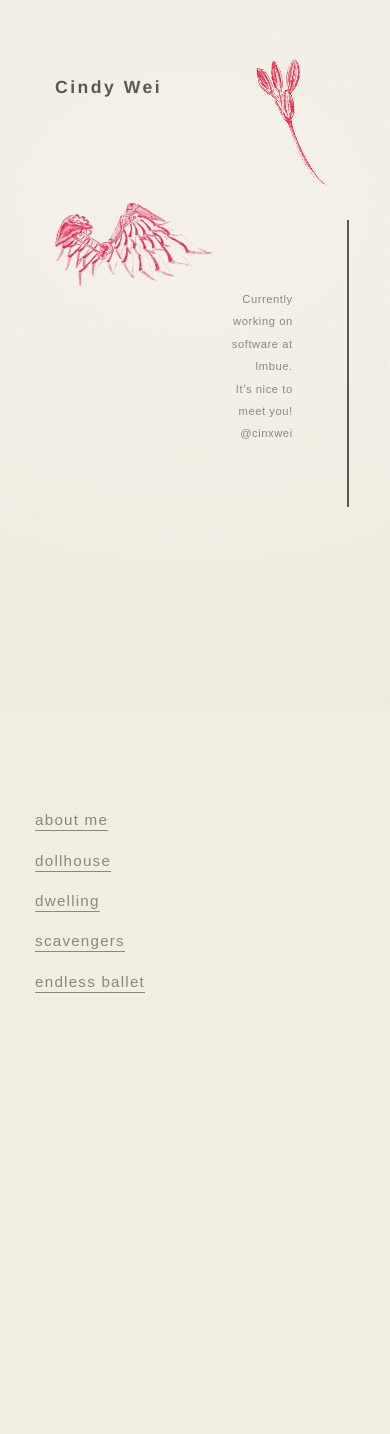
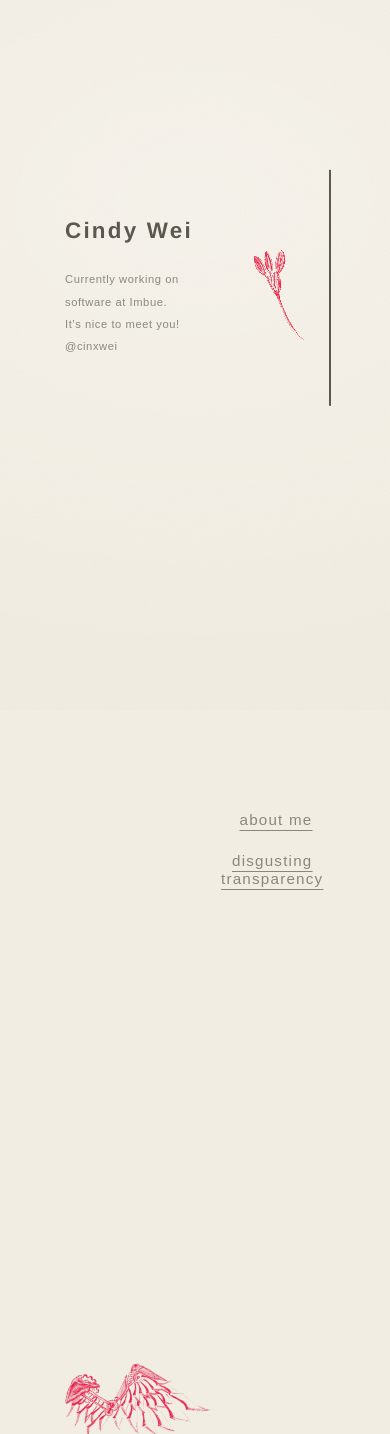
Before and after one commit to cinxwei/cinxweipublish, a React (Vite) app: page / in a window 390 px wide. Shown: the part 134-1568 px from the top of the page. Built offline with nearby package versions, Linux system fonts and the light colour scheme.

Commit message:
final form?

```diff
--- a/src/App.jsx
+++ b/src/App.jsx
@@ -27,6 +27,9 @@ export default function App() {
   const [introAnim, setIntroAnim] = useState(() =>
     window.location.hash === "#index" ? "done" : "idle"
   ); // idle → playing → settling → done
+  // bumped each time the intro is re-armed, so the flower remounts fresh
+  // (back to its first frame) and can play from the top again
+  const [replayKey, setReplayKey] = useState(0);
 
   useEffect(() => {
     document.documentElement.dataset.theme = theme;
@@ -121,24 +124,35 @@ export default function App() {
     };
   }, [introAnim, entry]);
 
+  // Once the animation has finished, scrolling all the way back up to the
+  // landing re-arms it: the next downward scroll plays it again from the top.
+  // (We only re-arm after the visitor has actually scrolled down first, so
+  // the moment the animation ends doesn't instantly trap the page at the top.)
+  useEffect(() => {
+    if (introAnim !== "done" || entry) return;
+    let wentDown = false;
+    const onScroll = () => {
+      if (window.scrollY > window.innerHeight * 0.5) {
+        wentDown = true;
+      } else if (window.scrollY === 0 && wentDown) {
+        wentDown = false;
+        setReplayKey((k) => k + 1);
+        setIntroAnim("idle");
+      }
+    };
+    window.addEventListener("scroll", onScroll, { passive: true });
+    return () => window.removeEventListener("scroll", onScroll);
+  }, [introAnim, entry]);
+
   return (
     <>
       {entry ? (
         <EntryPage entry={entry} />
       ) : (
         <main>
-          {/* four quadrants: name / animation on top, wing / greeting below */}
+          {/* name + greeting stacked on the left, flower centered on the right */}
           <section className="intro">
             <h1 className="intro-name">Cindy Wei</h1>
-            <IntroAnimation
-              playing={introAnim === "playing"}
-              onDone={() => setIntroAnim("settling")}
-            />
-            <img
-              className="intro-wing"
-              src={`${import.meta.env.BASE_URL}wing.png`}
-              alt=""
-            />
             <p className="intro-subtext">
               Currently working on software at Imbue.
               <br />
@@ -146,9 +160,14 @@ export default function App() {
               <br />
               @cinxwei
             </p>
+            <IntroAnimation
+              key={replayKey}
+              playing={introAnim === "playing"}
+              onDone={() => setIntroAnim("settling")}
+            />
           </section>
 
-          {/* below the fold: everything else, as a plain list of links */}
+          {/* below the fold: the links on the right, the wing low on the left */}
           <section className="index" id="index">
             <ul className="entry-list">
               {entries.map((e) => (
@@ -160,6 +179,11 @@ export default function App() {
                 </li>
               ))}
             </ul>
+            <img
+              className="intro-wing"
+              src={`${import.meta.env.BASE_URL}wing.png`}
+              alt=""
+            />
           </section>
         </main>
       )}
--- a/src/data/entries.js
+++ b/src/data/entries.js
@@ -14,70 +14,15 @@ const entries = [
   {
     id: "about-me",
     title: "about me",
-    description:
-      "Hi, I'm Cindy. Currently working on software at Imbue. It's nice to meet you!",
+    description: `I'm interested in game theory, machine learning, and math.
+
+Reach out if you'd like to talk or get to know https://mitcap.vc/`,
     date: "",
   },
   {
-    id: "dollhouse",
-    title: "dollhouse",
-    description: `a pond like a celadon bowl.
-pinching and pulling the surface,
-the whole thing follows like a petshop goldfish bag,
-filled with duckweed pearls and fallen osmanthus petals.
-every step clatters like azulejo tiles, kaolin clay, headed
-toward the Alps, where the peaks are dusted with
-powdered sugar like madeleines arranged atop
-a sea rippling with silver embroidery
-spun from silkworms in a shoebox.`,
-    date: "",
-  },
-  {
-    id: "dwelling",
-    title: "dwelling",
-    description: `something’s spilled the horizon—
-even God’s chalice could not hold this.
-slumped on the storm drain, crumpled against the curb,
-rain rushes over and encases her like rice-paper.
-//
-the kite vendor helped us carry her.
-i sit nearby and offer light slices cut
-out of the rich orange glow from the window.
-//
-a coastside meadow where we taste salt and pollen on the breeze, earth baking.
-she wades through peonies, then runs with joy pouring open like a broken yolk
-until she steps atop poppies, dahlias and off the horizon.`,
-    date: "",
-  },
-  {
-    id: "scavengers",
-    title: "scavengers",
-    description: `from the skyscraper skeleton, we perch on one of its ribs.
-every fate we fall a dull knife edge, we stick out our tongues to taste the tar sky.
-occasionally someone I used to know slots into the miniature crosswalk below,
-and a stone tumbles into my stomach like a pachinko machine.
-
-i wish we could be heaved up the constructed esophagus,
-yellow tape and blue tarp, then spit out a yawning helipad.
-but, we are scaling the bones of window ledges and fire escapes.
-climbing rung by rung, iron beams kneading into our soles,
-craving running with pavement below our feet.`,
-    date: "",
-  },
-  {
-    id: "endless-ballet",
-    title: "endless ballet",
-    description: `I’m frozen glass bundled with ribbon.
-I’m taut strung
-over a violin bridge,
-iron bow-tipped.
-
-I draw myself over and over
-against the squint of steel strings.
-The shanks of my shoes pound, my needlework sings.
-
-The audience door cracks open,
-a light-blade barely slithers through and I bow.`,
+    id: "disgusting-transparency",
+    title: "disgusting transparency",
+    description: ``,
     date: "",
   },
 ];
--- a/src/index.css
+++ b/src/index.css
@@ -7,6 +7,13 @@
 
   /* the caption layer — same face as everything else */
   --mono: Arial, Helvetica, sans-serif;
+
+  /* the central content band shared by the intro and the index, so both
+     halves line up and stay centred at any width. Everything is expressed
+     in fluid, clamped units so it scales down cleanly to phones. */
+  --band-left: clamp(9rem, 26vw, 17rem); /* name / greeting / wing column */
+  --band-right: clamp(6.5rem, 20vw, 15rem); /* flower / links column */
+  --band-gap: clamp(0.75rem, 2vw, 2rem);
 
   /* dark (night) — charcoal paper, cool and neutral */
   --bg: #17181a;
@@ -86,25 +93,30 @@ body::after {
 /* landing screen                                                      */
 /* ------------------------------------------------------------------ */
 
-/* the opening view: four quadrants over the one shared page background —
-   name / animation on top, wing / greeting below; the index sits under it */
+/* the opening view: the name + greeting and the flower sit side by side in
+   a centred band (1fr spacers on either side keep it centred at any width);
+   the index sits under it, sharing the same band columns so the two halves
+   line up. */
 .intro {
   position: relative;
   width: 100%;
-  height: 100vh;
+  min-height: 100vh;
   display: grid;
-  grid-template-columns: 1fr 1fr;
-  grid-template-rows: 1fr 1fr;
-  place-items: center;
+  grid-template-columns: 1fr var(--band-left) var(--band-right) 1fr;
+  grid-template-rows: auto auto;
+  column-gap: var(--band-gap);
+  align-content: center;
   padding: 2rem;
 }
 
 .intro-name {
-  grid-area: 1 / 1;
+  grid-column: 2;
+  grid-row: 1;
   justify-self: start;
-  margin-left: 21vw;
+  align-self: end;
+  white-space: nowrap;
   font-family: "Helvetica Neue", Helvetica, Arial, sans-serif;
-  font-size: 2.5rem;
+  font-size: clamp(1.4rem, 4vw, 2.5rem);
   font-weight: 700;
   letter-spacing: 0.05em;
   /* softer than the shared ink — dark grey, not black */
@@ -116,46 +128,31 @@ body::after {
 }
 
 .intro-anim {
-  grid-area: 1 / 2;
+  /* fills the right band column and sits vertically centred beside the name */
+  grid-column: 3;
+  grid-row: 1 / 3;
+  align-self: center;
   position: relative;
-  /* nudged left of quadrant center, and a touch down */
-  margin-right: 28vw;
-  margin-top: 6vh;
-  width: min(13rem, 30vmin);
+  width: 100%;
   /* matches the artwork (749×856) so nothing jumps when it loads */
   aspect-ratio: 749 / 856;
 }
 
-/* the wing drawing, below the name — a touch left of the name's edge,
-   pulled up toward the name rather than floating mid-quadrant */
-.intro-wing {
-  grid-area: 2 / 1;
-  justify-self: start;
-  align-self: start;
-  margin-top: -10vh;
-  margin-left: 19vw;
-  width: min(40vw, 30rem);
-  height: auto;
-  max-height: 42vh;
-  object-fit: contain;
-  transform: rotate(15deg);
-  pointer-events: none;
-}
-
-/* decorative line down the right margin — same grey as the name, hung off
-   the greeting so it stays with the flower/subtext column at any window
-   size; anchored to the page (it scrolls away with the intro) */
-.intro-subtext::after {
+/* decorative line, hugging the flower's right edge — same grey as the name,
+   vertically centred on the flower; the offset is a fraction of the flower so
+   it tracks its right edge as the band scales */
+.intro-anim::after {
   content: "";
   position: absolute;
-  right: -1.5cm;
-  top: -8vh; /* reaches up to about the flower stem's foot */
-  height: 34vh; /* ...and down to the intro's bottom quarter */
+  right: -6%;
+  top: 50%;
+  transform: translateY(-50%);
+  height: 28vh;
   width: 2px;
   background: #5c5850;
 }
 
-[data-theme="dark"] .intro-subtext::after {
+[data-theme="dark"] .intro-anim::after {
   background: var(--ink);
 }
 
@@ -172,13 +169,13 @@ body::after {
 }
 
 .intro-subtext {
-  grid-area: 2 / 2;
-  position: relative; /* anchors the decorative line */
-  /* follows the flower's leftward nudge, raised toward the flower */
+  grid-column: 2;
+  grid-row: 2;
+  /* stacked directly under the name, sharing its left edge */
+  justify-self: start;
   align-self: start;
-  margin-top: 0vh;
-  margin-right: 26vw;
-  text-align: right;
+  margin-top: 1.5rem;
+  text-align: left;
   font-family: var(--mono);
   font-size: 0.7rem;
   letter-spacing: 0.05em;
@@ -190,14 +187,40 @@ body::after {
 /* the index — about me + posts, below the fold                        */
 /* ------------------------------------------------------------------ */
 
+/* the index shares the intro's band columns, so the links land in the same
+   column as the flower and the wing under the name column */
 .index {
   min-height: 100vh;
-  padding: 14vh 21vw 45vh;
+  display: grid;
+  grid-template-columns: 1fr var(--band-left) var(--band-right) 1fr;
+  grid-template-rows: auto 1fr auto;
+  column-gap: var(--band-gap);
+  padding: 14vh 2rem 12vh;
 }
 
 .entry-list {
+  grid-column: 3;
+  grid-row: 1;
   list-style: none;
   padding: 0;
+  /* links live on the right side, right edge under the flower's line */
+  text-align: right;
+  padding-right: 12%;
+}
+
+/* the wing drawing — low on the left, under the name column, matching the
+   flower's leftward-nudged counterpart above */
+.intro-wing {
+  grid-column: 2;
+  grid-row: 3;
+  justify-self: start;
+  align-self: end;
+  width: 100%;
+  max-width: 22rem;
+  height: auto;
+  object-fit: contain;
+  transform: rotate(15deg);
+  pointer-events: none;
 }
 
 .entry-list li {
@@ -288,37 +311,40 @@ body::after {
   font-size: 0.92rem;
   line-height: 1.8;
   color: var(--ink-dim);
-  white-space: pre-line; /* poems keep their line breaks */
+  white-space: pre-line; /* line breaks are preserved */
+}
+
+.entry-body-link {
+  color: var(--ink);
+  text-decoration: underline;
+  text-underline-offset: 0.25em;
+  transition: color 0.25s ease;
+}
+
+.entry-body-link:hover,
+.entry-body-link:focus-visible {
+  color: var(--accent);
+  outline: none;
 }
 
 /* ------------------------------------------------------------------ */
 /* small screens                                                       */
 /* ------------------------------------------------------------------ */
 
+/* The band is fully fluid (clamped vw units), so it already scales down; the
+   phone tweaks are just tighter page padding and a hair more letter-spacing
+   on the shrunken name. */
 @media (max-width: 640px) {
   .intro {
-    padding: 1.25rem;
+    padding: 1.5rem;
   }
 
   .intro-name {
-    margin-left: 9vw;
-    font-size: 1.1rem;
-    letter-spacing: 0.14em;
-  }
-
-  .intro-anim {
-    margin-right: 10vw;
-    width: min(9rem, 38vmin);
-  }
-
-  .intro-wing {
-    margin-left: 9vw;
-    width: min(40vw, 18rem);
-    max-height: 34vh;
+    letter-spacing: 0.1em;
   }
 
   .index {
-    padding: 12vh 9vw 40vh;
+    padding: 12vh 1.5rem 12vh;
   }
 
   .entry-back {
```
Also changed, not shown: src/components/EntryPage.jsx (+22 -2 lines).
